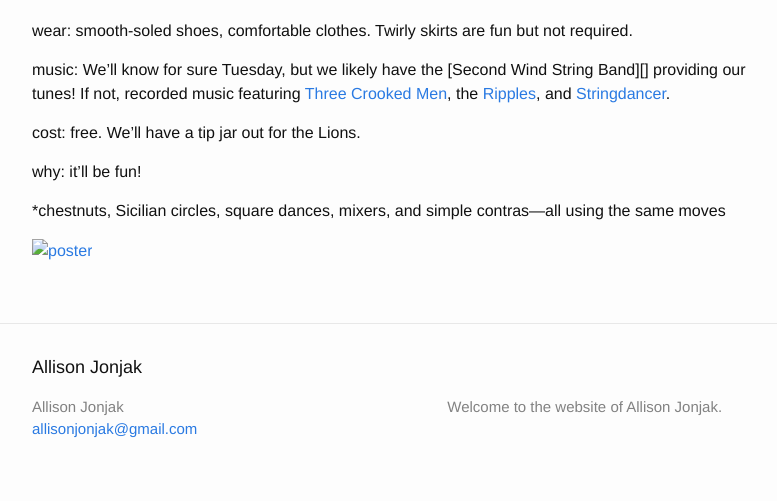
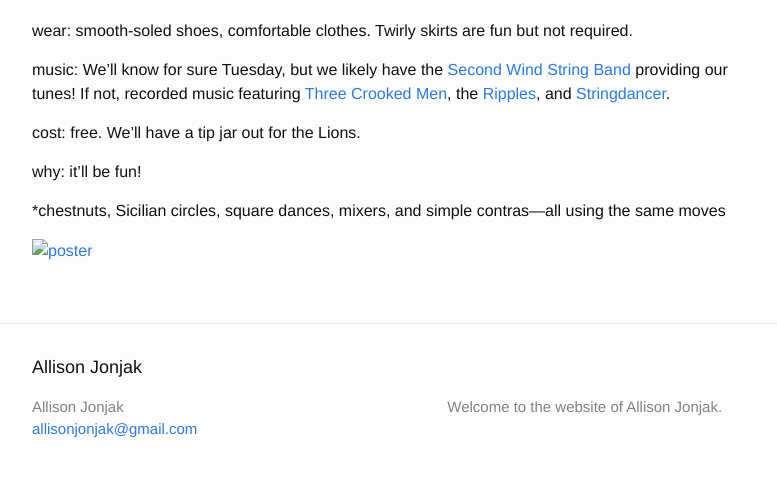
Before and after one commit to cranhandler/cranhandler.github.io, a Jekyll site: the page built from dance.md, in a window 1280 px wide. Shown: the part 744-1245 px from the top of the page, without its empty margins (238-1015 px from the left). Built offline with Jekyll 4.4.1, drawn with Linux system fonts in a browser that asks for light colours; part of the change alters nothing that is shown.

```diff
--- a/dance.md
+++ b/dance.md
@@ -25,7 +25,7 @@ why: it'll be fun!
 *chestnuts, Sicilian circles, square dances, mixers, and simple contras---all using the same moves
 
 [Three Crooked Men]: http://www.threecrookedmen.com
-[http://stringband.webs.com]: http://stringband.webs.com
+[Second Wind String Band]: http://stringband.webs.com
 [Ripples]: http://theripplesband.com
 [Stringdancer]: http://www.westendweb.com/stringdancer/
 [![poster](img/dancewart.png)](https://www.facebook.com/events/341077773084961/)
```
